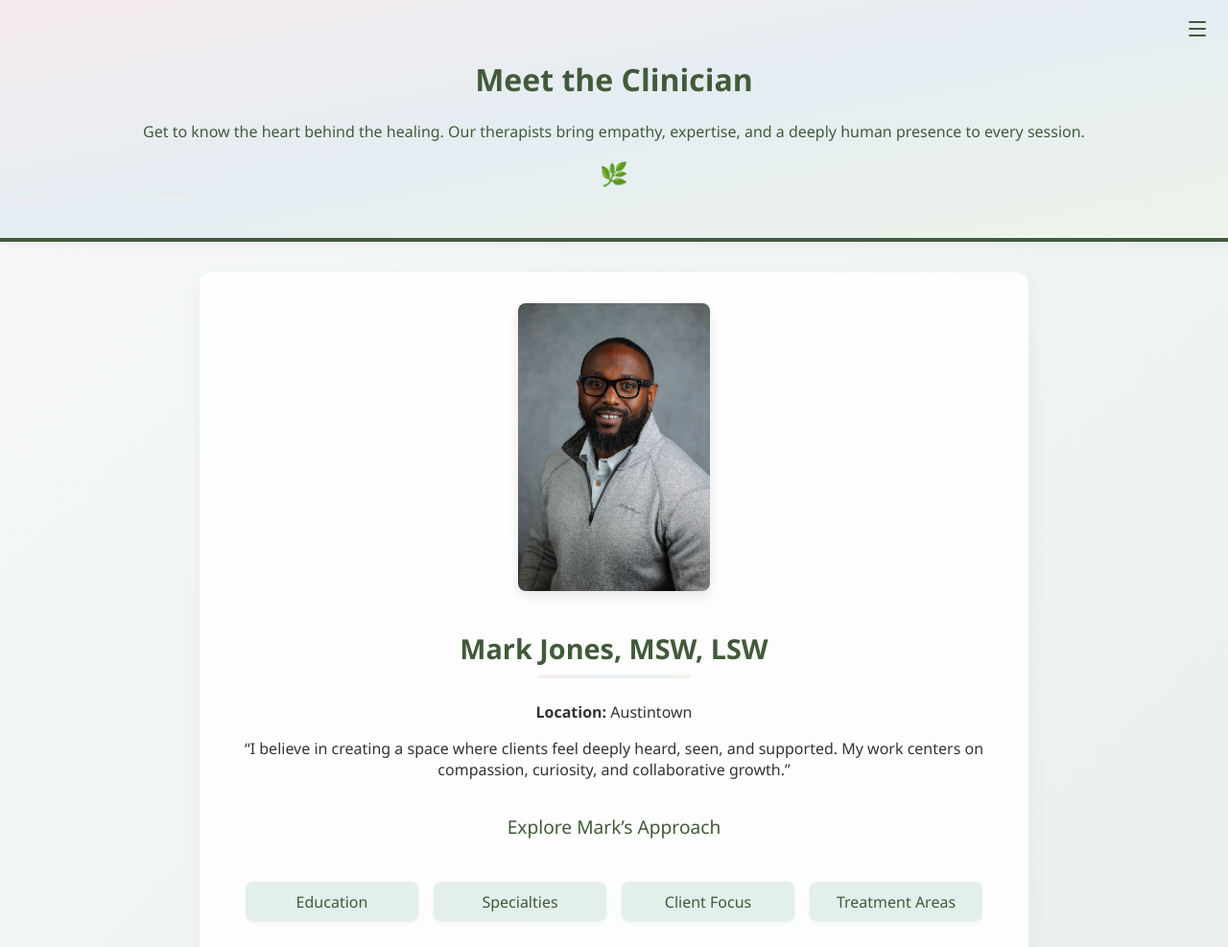
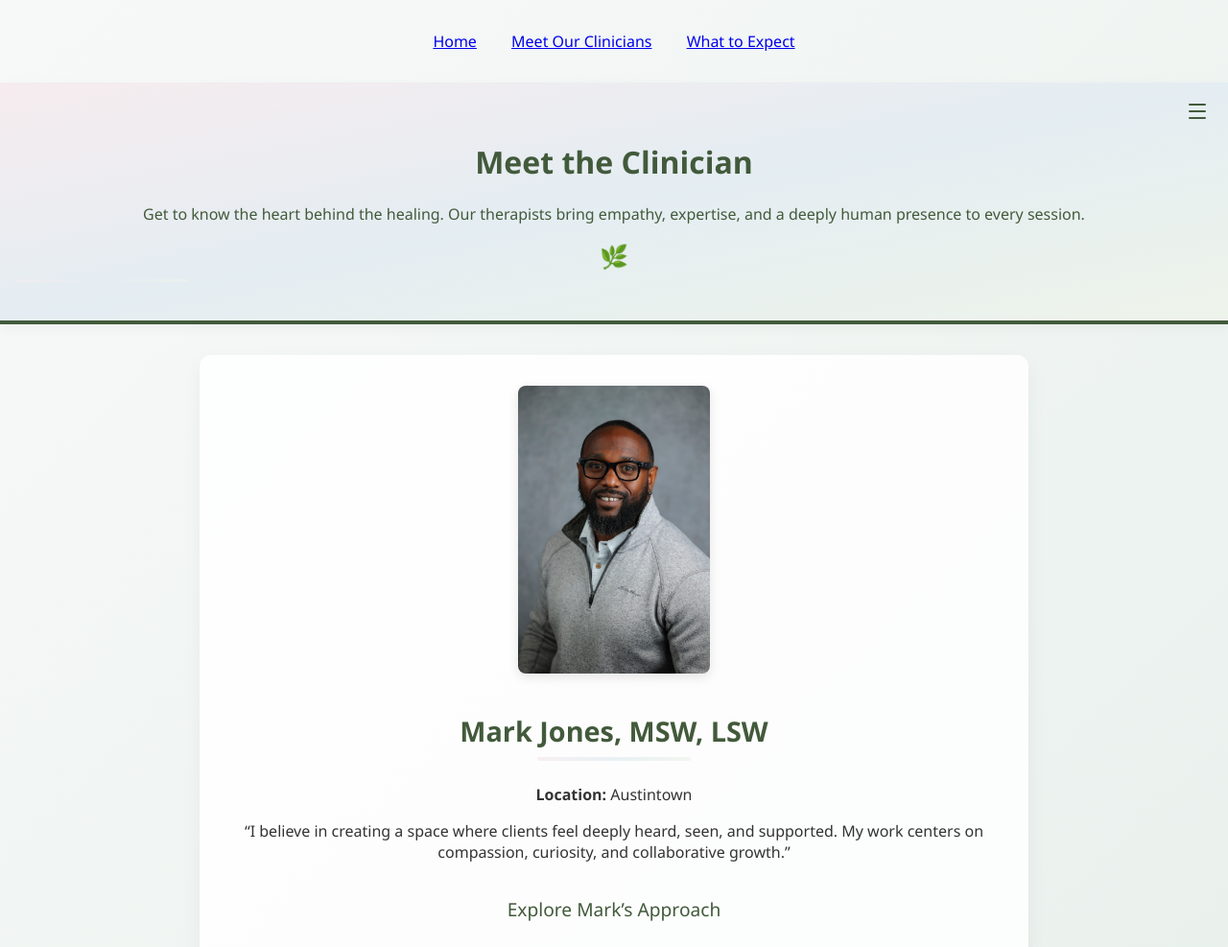
Before and after one commit to Lish723/masterpiece, a plain HTML site: page clinicians.html in a window 1280 px wide. Shown: the top 987 px of the page at 96% size. Drawn offline with Linux system fonts and the light colour scheme.

Commit message:
Update clinicians.html

```diff
--- a/clinicians.html
+++ b/clinicians.html
@@ -7,6 +7,11 @@
 <link rel="stylesheet" href="clinician-style.css" />
 </head>
 <body>
+    <nav style="text-align: center; margin: 2rem 0;">
+  <a href="index.html" style="margin: 0 1rem;">Home</a>
+  <a href="clinicians.html" style="margin: 0 1rem;">Meet Our Clinicians</a>
+  <a href="what-to-expect.html" style="margin: 0 1rem;">What to Expect</a>
+</nav>
 <header>
     <h1>Meet the Clinician</h1>
 <div class="hamburger-wrapper">
```
